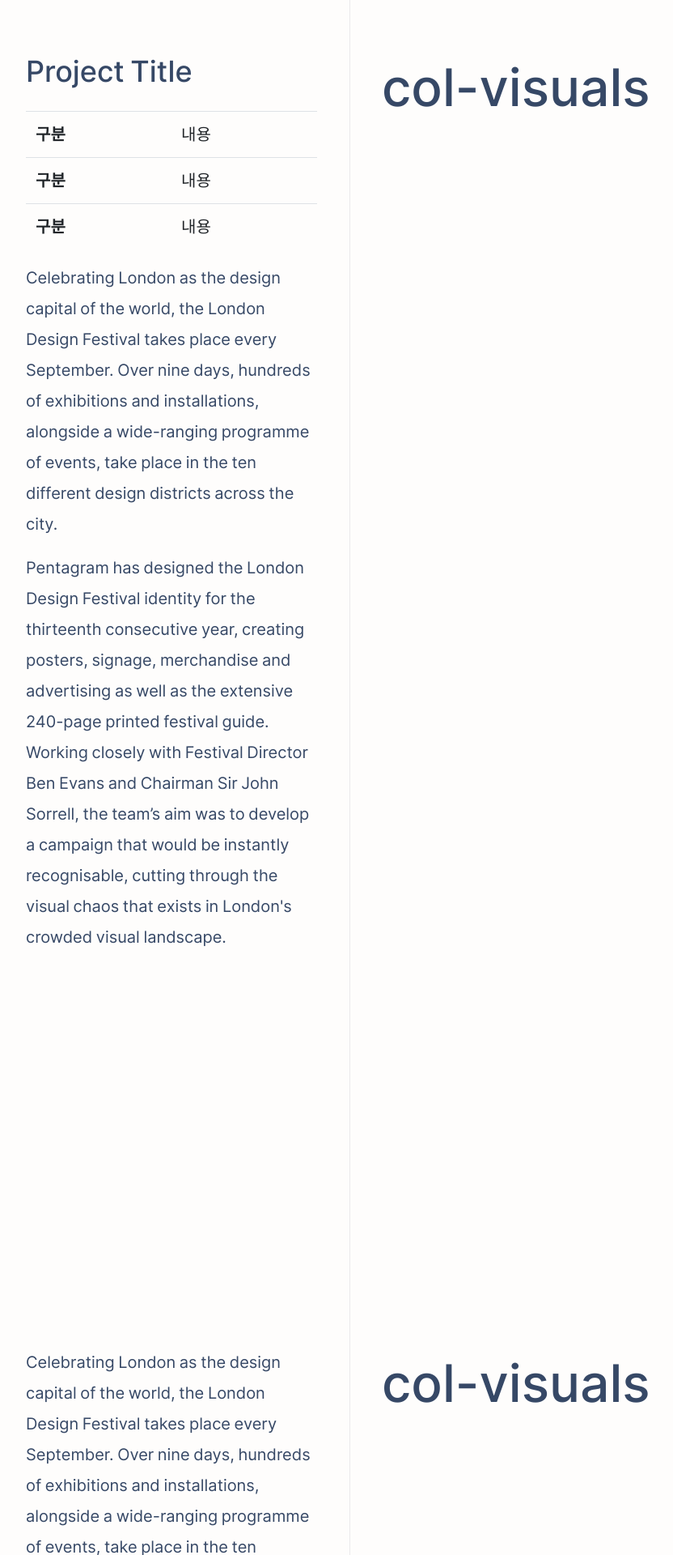
After one commit to los0731/parkkisun, a Django app: page /for_toss in a window 1280 px wide. The commit adds this page. Shown: the part 801-2721 px from the top of the page at 81% size, without its empty margins (8-840 px from the left). Run offline with Django 3.2, Linux system fonts and the light colour scheme; some libraries are stand-ins or nearby versions.

Commit message:
Added page that 'for_toss.html' and updated project detail contents.

```diff
--- a/blog/static/css/application.css
+++ b/blog/static/css/application.css
@@ -1130,4 +1130,77 @@ footer,
     width: 100%;
     height: 100%; }
 
+.container-work-details footer,
+.container-work-details .col-cover,
+.container-work-details .col-description,
+.container-work-details .col-visuals {
+  padding-left: 40px;
+  padding-right: 40px; }
+  @media (max-width: 991px) {
+    .container-work-details footer,
+    .container-work-details .col-cover,
+    .container-work-details .col-description,
+    .container-work-details .col-visuals {
+      padding-left: 16px;
+      padding-right: 16px; } }
+.container-work-details .detail-item {
+  min-height: 100vh;
+  font-size: 0;
+  position: relative; }
+  .container-work-details .detail-item .col-cover {
+    font-size: 20px;
+    line-height: 1.6;
+    min-height: 100vh;
+    position: relative; }
+  .container-work-details .detail-item .col-description,
+  .container-work-details .detail-item .col-visuals {
+    font-size: 20px;
+    line-height: 1.6;
+    display: inline-block;
+    vertical-align: top;
+    padding-top: 64px;
+    padding-bottom: 64px; }
+    @media (max-width: 991px) {
+      .container-work-details .detail-item .col-description,
+      .container-work-details .detail-item .col-visuals {
+        padding-top: 40px;
+        padding-bottom: 40px; } }
+  @media (min-width: 1200px) {
+    .container-work-details .detail-item .col-description {
+      position: sticky;
+      top: 0;
+      width: 560px;
+      padding-right: 40px; } }
+  @media (max-width: 1599px) {
+    .container-work-details .detail-item .col-description {
+      width: 440px; } }
+  @media (max-width: 1199px) {
+    .container-work-details .detail-item .col-description {
+      width: 100%; } }
+  @media (min-width: 1200px) {
+    .container-work-details .detail-item .col-visuals {
+      min-height: 200vh;
+      padding-left: 40px;
+      box-shadow: inset 1px 0 rgba(10, 10, 40, 0.08);
+      width: calc(100% - 560px); } }
+  @media (max-width: 1599px) {
+    .container-work-details .detail-item .col-visuals {
+      width: calc(100% - 440px); } }
+  @media (max-width: 1199px) {
+    .container-work-details .detail-item .col-visuals {
+      width: 100%; } }
+  .container-work-details .detail-item .cover-headline {
+    text-align: center;
+    position: absolute;
+    max-width: 960px;
+    top: 50%;
+    left: 50%;
+    -webkit-transform: translate(-50%, -50%);
+    -moz-transform: translate(-50%, -50%);
+    -ms-transform: translate(-50%, -50%);
+    -o-transform: translate(-50%, -50%);
+    transform: translate(-50%, -50%); }
+  .container-work-details .detail-item .sub-headline {
+    margin-bottom: 24px; }
+
 /*# sourceMappingURL=application.css.map */
--- a/blog/static/css/application.scss
+++ b/blog/static/css/application.scss
@@ -672,3 +672,96 @@ footer,
     height: 100%;
   }
 }
+
+//for toss
+.container-work-details {
+  footer,
+  .col-cover,
+  .col-description,
+  .col-visuals {
+    padding-left: 40px;
+    padding-right: 40px;
+
+    @media ($lg-down) {
+      padding-left: 16px;
+      padding-right: 16px;
+    }
+  }
+
+  .detail-item {
+    min-height: 100vh;
+    font-size: 0;
+    position: relative;
+
+    .col-cover {
+      @include h5;
+      min-height: 100vh;
+      position: relative;
+    }
+
+    .col-description,
+    .col-visuals {
+      @include h5;
+      display: inline-block;
+      vertical-align: top;
+      padding-top: 64px;
+      padding-bottom: 64px;
+
+      @media ($lg-down) {
+        padding-top: 40px;
+        padding-bottom: 40px;
+      }
+    }
+
+    .col-description {
+      @media ($xl-up) {
+        position: sticky;
+        top: 0;
+        width: 560px;
+        padding-right: 40px;
+      }
+
+      @media ($xxl-down) {
+        width: 440px;
+      }
+
+      @media ($xl-down) {
+        width: 100%;
+      }
+    }
+
+    .col-visuals {
+      @media ($xl-up) {
+        min-height: 200vh;
+        padding-left: 40px;
+        box-shadow: inset 1px 0 rgba(10,10,40,.08);
+        width: calc(100% - 560px);
+      }
+
+      @media ($xxl-down) {
+        width: calc(100% - 440px);
+      }
+
+      @media ($xl-down) {
+        width: 100%;
+      }
+    }
+
+    .cover-headline {
+      text-align: center;
+      position: absolute;
+      max-width: 960px;
+      top: 50%;
+      left: 50%;
+      -webkit-transform: translate(-50%, -50%);
+      -moz-transform: translate(-50%, -50%);
+      -ms-transform: translate(-50%, -50%);
+      -o-transform: translate(-50%, -50%);
+      transform: translate(-50%, -50%);
+    }
+
+    .sub-headline {
+      margin-bottom: 24px;
+    }
+  }
+}
--- /dev/null
+++ b/blog/templates/blog/for_toss.html
@@ -0,0 +1,98 @@
+<!doctype html>
+{% load static %}
+<html lang="ko">
+<head>
+  <!-- Required meta tags -->
+  <meta charset="utf-8">
+  <meta name="viewport" content="width=device-width, initial-scale=1, shrink-to-fit=no">
+
+  <!-- Bootstrap CSS -->
+  <link rel="stylesheet" href="https://stackpath.bootstrapcdn.com/bootstrap/4.3.1/css/bootstrap.min.css" integrity="sha384-ggOyR0iXCbMQv3Xipma34MD+dH/1fQ784/j6cY/iJTQUOhcWr7x9JvoRxT2MZw1T" crossorigin="anonymous">
+  <link rel="stylesheet" href="{% static 'css/application.css' %}">
+  <title>Park Kisun</title>
+</head>
+<body>
+<div class="container-work-details">
+  <section class="detail-item">
+    <div class="col-cover"
+         style="background: url(https://images.unsplash.com/photo-1458724204880-8a3555bb5003?ixlib=rb-1.2.1&ixid=eyJhcHBfaWQiOjEyMDd9&auto=format&fit=crop&w=2200&q=80) no-repeat center; background-size: cover">
+
+      <nav class="nav-application">
+        <a class="nav-item nav-home" href="/">박기선</a>
+        <a class="nav-item nav-menu" href="{% url 'about' %}">소개</a>
+        <a class="nav-item nav-menu" href="{% url 'post_list' %}">글타래</a>
+
+        {% if user.is_authenticated %}
+        <a class="nav-item nav-menu btn-post-new" href="{% url 'post_new' %}">씀</a>
+        {% endif %}
+      </nav>
+
+      <h1 class="cover-headline">Cover</h1>
+
+    </div>
+  </section>
+
+  <section class="detail-item">
+    <div class="col-description">
+      <h3 class="sub-headline">Project Title</h3>
+      <table class="table">
+        <tbody>
+        <tr>
+          <th>구분</th>
+          <td>내용</td>
+        </tr>
+        <tr>
+          <th>구분</th>
+          <td>내용</td>
+        </tr>
+        <tr>
+          <th>구분</th>
+          <td>내용</td>
+        </tr>
+        </tbody>
+      </table>
+
+      <p>Celebrating London as the design capital of the world, the London Design Festival takes place every September. Over nine days, hundreds of exhibitions and installations, alongside a wide-ranging programme of events, take place in the ten different design districts across the city.</p>
+
+      <p>Pentagram has designed the London Design Festival identity for the thirteenth consecutive year, creating posters, signage, merchandise and advertising as well as the extensive 240-page printed festival guide. Working closely with Festival Director Ben Evans and Chairman Sir John Sorrell, the team’s aim was to develop a campaign that would be instantly recognisable, cutting through the visual chaos that exists in London's crowded visual landscape.</p>
+    </div>
+    <div class="col-visuals">
+      <h1>col-visuals</h1>
+    </div>
+  </section>
+
+  <section class="detail-item">
+    <div class="col-description">
+      <p>Celebrating London as the design capital of the world, the London Design Festival takes place every September. Over nine days, hundreds of exhibitions and installations, alongside a wide-ranging programme of events, take place in the ten different design districts across the city.</p>
+
+      <p>Pentagram has designed the London Design Festival identity for the thirteenth consecutive year, creating posters, signage, merchandise and advertising as well as the extensive 240-page printed festival guide. Working closely with Festival Director Ben Evans and Chairman Sir John Sorrell, the team’s aim was to develop a campaign that would be instantly recognisable, cutting through the visual chaos that exists in London's crowded visual landscape.</p>
+    </div>
+    <div class="col-visuals">
+      <h1>col-visuals</h1>
+    </div>
+  </section>
+
+
+
+
+  <footer>
+    <a href="/">
+      2019 박기선
+    </a>
+
+    {% if user.is_authenticated %}
+    <h6 class="text-signed">로그인 됨</h6>
+    {% else %}
+    <a href="/admin" class="float-right">로그인</a>
+    {% endif %}
+
+
+  </footer>
+</div>
+<!-- Optional JavaScript -->
+<!-- jQue4ry first, then Popper.js, then Bootstrap JS -->
+<script src="https://code.jquery.com/jquery-3.3.1.slim.min.js" integrity="sha384-q8i/X+965DzO0rT7abK41JStQIAqVgRVzpbzo5smXKp4YfRvH+8abtTE1Pi6jizo" crossorigin="anonymous"></script>
+<script src="https://cdnjs.cloudflare.com/ajax/libs/popper.js/1.14.7/umd/popper.min.js" integrity="sha384-UO2eT0CpHqdSJQ6hJty5KVphtPhzWj9WO1clHTMGa3JDZwrnQq4sF86dIHNDz0W1" crossorigin="anonymous"></script>
+<script src="https://stackpath.bootstrapcdn.com/bootstrap/4.3.1/js/bootstrap.min.js" integrity="sha384-JjSmVgyd0p3pXB1rRibZUAYoIIy6OrQ6VrjIEaFf/nJGzIxFDsf4x0xIM+B07jRM" crossorigin="anonymous"></script>
+</body>
+</html>
--- a/blog/urls.py
+++ b/blog/urls.py
@@ -9,6 +9,6 @@ urlpatterns = [
     path('post/new', views.post_new, name='post_new'),
     path('post/<int:pk>/edit/', views.post_edit, name='post_edit'),
     path('works', views.works, name='works'),
-
+    path('for_toss', views.for_toss, name='for_toss'),
     path('works/fs-search', views.fs_search, name='works'),
 ]
--- a/blog/views.py
+++ b/blog/views.py
@@ -52,5 +52,8 @@ def post_edit(request, pk):
 def works(request):
     return render(request, 'blog/works.html')
 
+def for_toss(request):
+    return render(request, 'blog/for_toss.html')
+
 def fs_search(request):
     return render(request, 'blog/works/fs-search.html')
```
Also changed, not shown: 1 other file.
